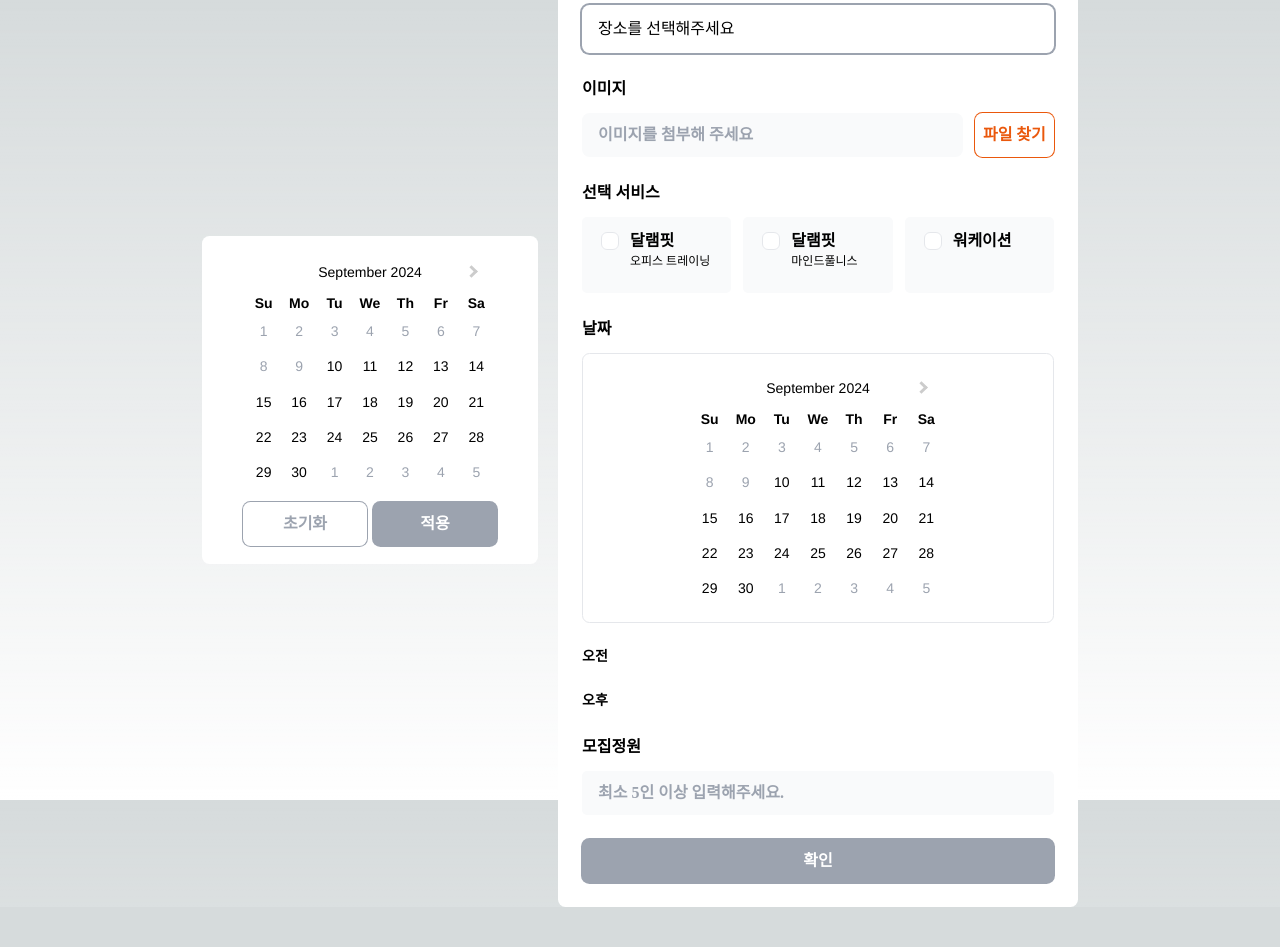
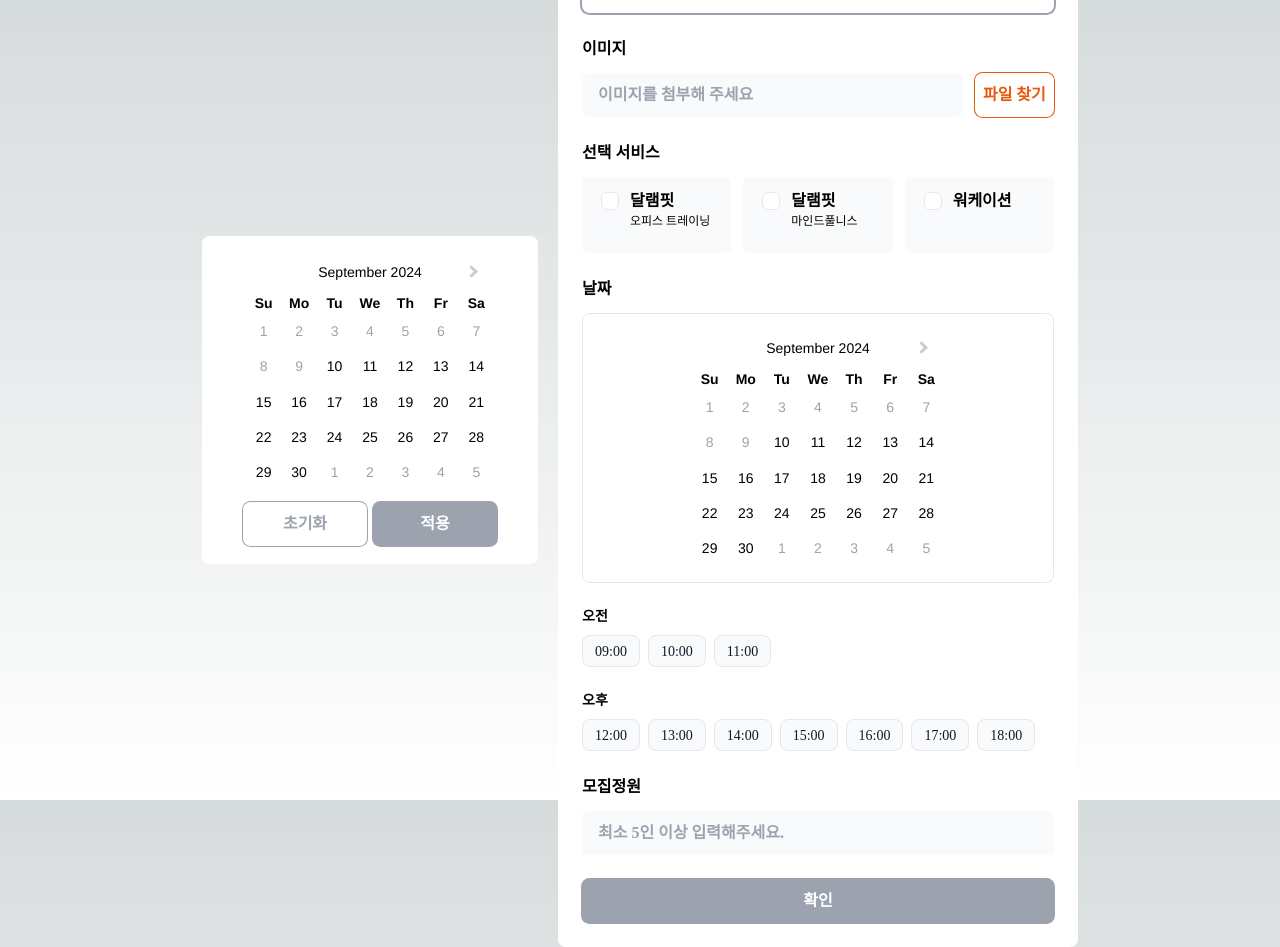
Before and after one commit to INtiful/SootheWithMe, a Next.js app: page / in a window 1280 px wide. Before the commit the page ends 907 px from the top, so only its background shows below. Built offline with nearby package versions, Linux system fonts and the light colour scheme; a web font is replaced by a local one.

Commit message:
[KAN-19] 모임 만들기 내 시간 버튼 추가

```diff
--- a/src/app/components/Modal/MakeGatheringModal.tsx
+++ b/src/app/components/Modal/MakeGatheringModal.tsx
@@ -7,6 +7,7 @@ import BoxSelectGroup from '../BoxSelect/BoxSelectGroup';
 import DropDown from '../DropDown/DropDown';
 import { ChangeEvent, useRef, useState } from 'react';
 import DatePicker from 'react-datepicker';
+import TimeChip from '../Chip/TimeChip';
 
 interface MakeGatheringModalProps {
   onCloseClick: () => void;
@@ -20,6 +21,17 @@ const MOCK_DROPDOWN_OPTIONS = [
   '시청',
   '신대방',
   '서울대입구',
+];
+
+const MORNING_TIMES = ['09:00', '10:00', '11:00'];
+const AFTERNOON_TIMES = [
+  '12:00',
+  '13:00',
+  '14:00',
+  '15:00',
+  '16:00',
+  '17:00',
+  '18:00',
 ];
 
 const MakeGatheringModal = ({ onCloseClick }: MakeGatheringModalProps) => {
@@ -105,8 +117,23 @@ const MakeGatheringModal = ({ onCloseClick }: MakeGatheringModalProps) => {
         </div>
       </div>
       {/* 시간 */}
-      <div className='space-y-8 text-14 font-semibold'>오전</div>
-      <div className='space-y-8 text-14 font-semibold'>오후</div>
+      {/* TODO: 시간 버튼 상태 로직 추가 */}
+      <div className='space-y-8 text-14 font-semibold'>
+        <h2>오전</h2>
+        <div className='flex gap-8'>
+          {MORNING_TIMES.map((time) => (
+            <TimeChip key={time}>{time}</TimeChip>
+          ))}
+        </div>
+      </div>
+      <div className='space-y-8 text-14 font-semibold'>
+        <h2>오후</h2>
+        <div className='flex gap-8'>
+          {AFTERNOON_TIMES.map((time) => (
+            <TimeChip key={time}>{time}</TimeChip>
+          ))}
+        </div>
+      </div>
       {/* 모집 정원 */}
       <div className='space-y-12 text-16 font-semibold'>
         <h2>모집정원</h2>
```
